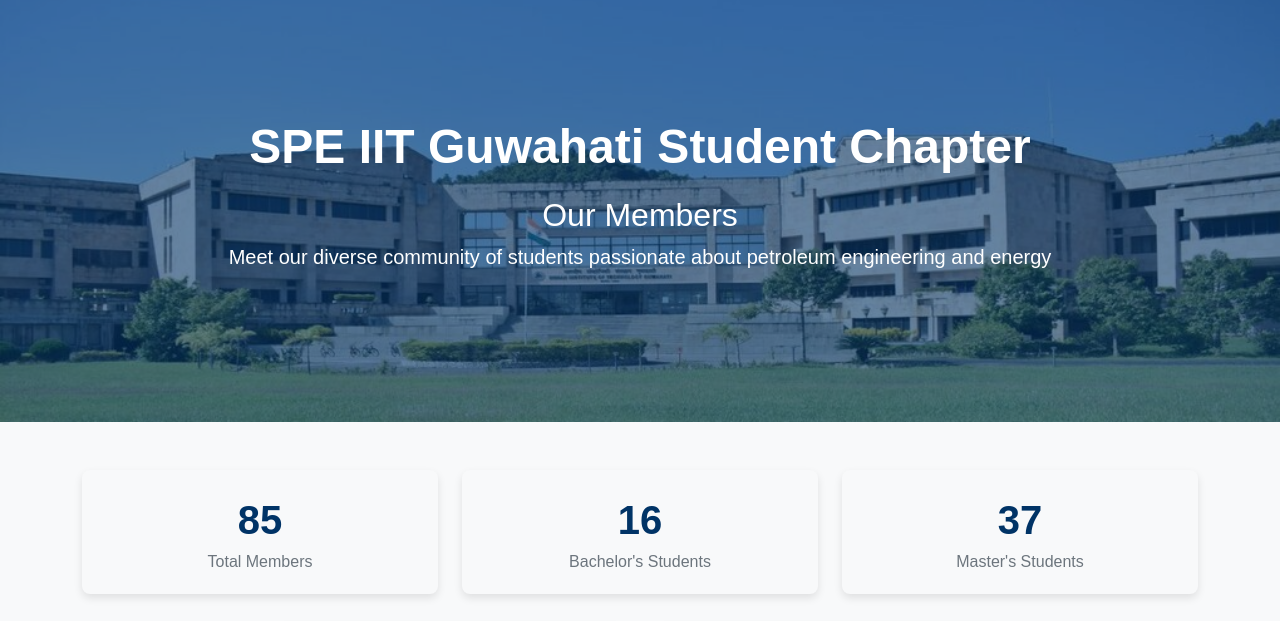
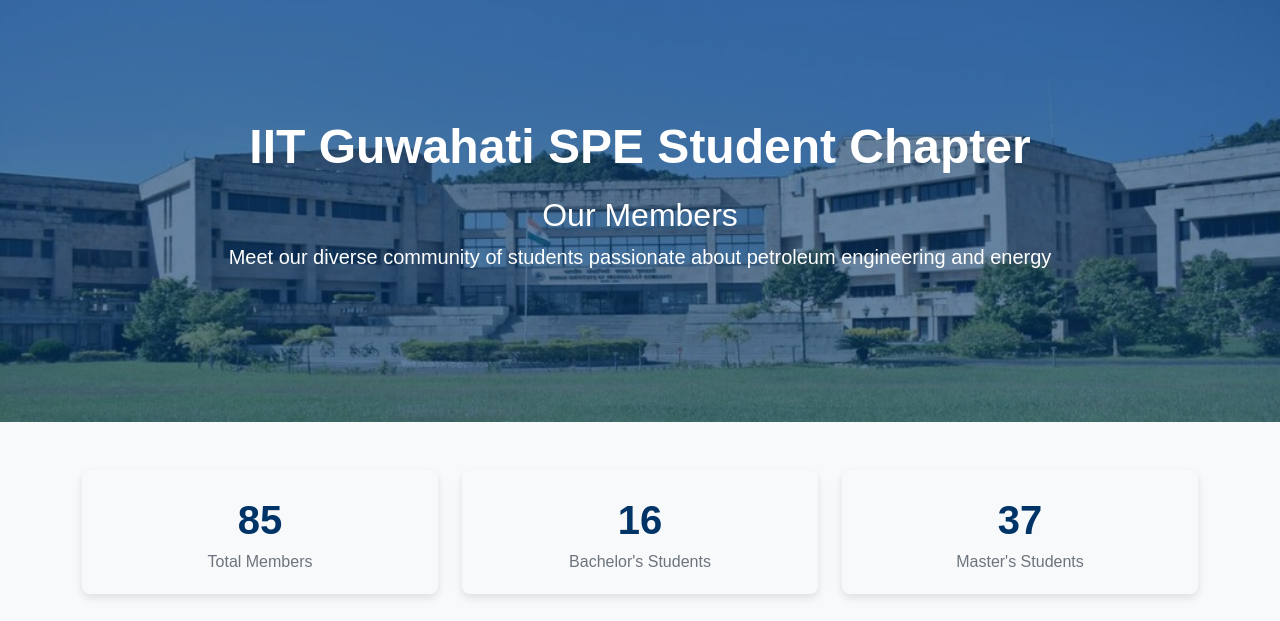
Before and after one commit to mpriyangshu/SPE-IITG, a plain HTML site: page member.html in a window 1280 px wide. Shown: the part 122-743 px from the top of the page. Drawn offline with nearby package versions, Linux system fonts and the light colour scheme; files whose address does not match are found by name.

Commit message:
Update member.html

```diff
--- a/member.html
+++ b/member.html
@@ -219,7 +219,7 @@
 <!-- Hero Section -->
 <section class="hero d-flex align-items-center">
   <div class="container hero-content">
-    <h1>SPE IIT Guwahati Student Chapter</h1>
+    <h1>IIT Guwahati SPE Student Chapter</h1>
     <h2>Our Members</h2>
     <p>Meet our diverse community of students passionate about petroleum engineering and energy</p>
   </div>
```
